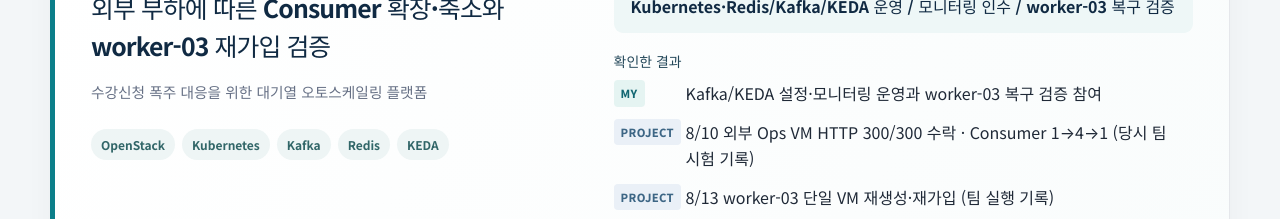
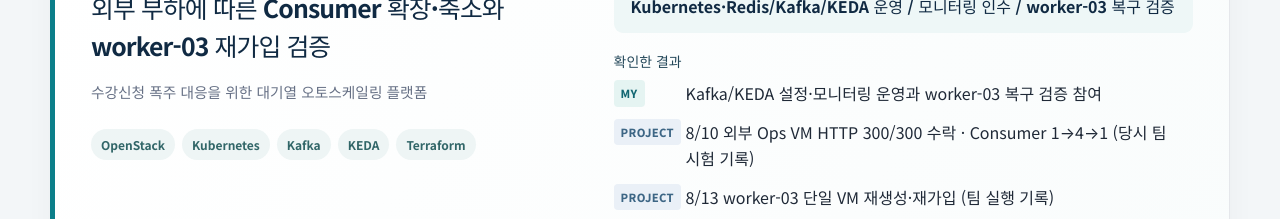
Before and after one commit to wkfkeha784-pixel/cloud-infra-portfolio, a React (Vite) app: page / in a window 1280 px wide. Shown: the part 1000-1219 px from the top of the page. Built offline with nearby package versions, Linux system fonts and the light colour scheme.

Commit message:
fix(portfolio): keep Terraform among five visible Durian skills

```diff
--- a/src/data/projects.ts
+++ b/src/data/projects.ts
@@ -74,7 +74,7 @@ export const projects: Project[] = [
     role: 'Kubernetes·Redis/Kafka/KEDA 운영 / 모니터링 인수·재구성 / Terraform 복구 검증',
     summary:
       '대기열로 진입을 제어하고 Kafka 비동기 처리와 KEDA 자동 확장을 연결한 프로젝트입니다. Kubernetes·Redis·Kafka·KEDA 운영, 모니터링 인수·재구성과 복구 검증을 담당했습니다.',
-    tags: ['OpenStack', 'Kubernetes', 'Kafka', 'Redis', 'KEDA', 'Terraform', 'Prometheus', 'Grafana'],
+    tags: ['OpenStack', 'Kubernetes', 'Kafka', 'KEDA', 'Terraform', 'Redis', 'Prometheus', 'Grafana'],
     home: {
       group: 'featured',
       headline: '외부 부하에 따른 Consumer 확장·축소와 worker-03 재가입 검증',
```
